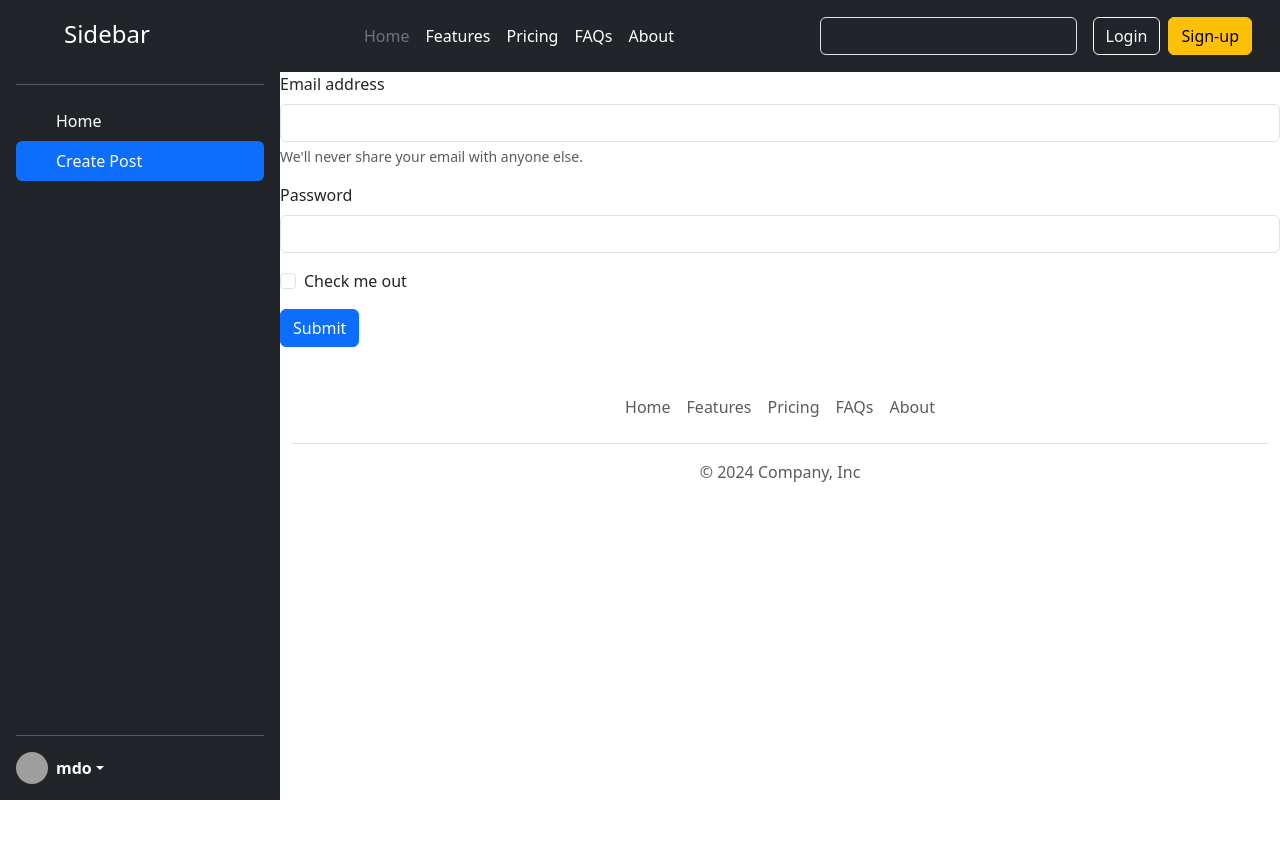
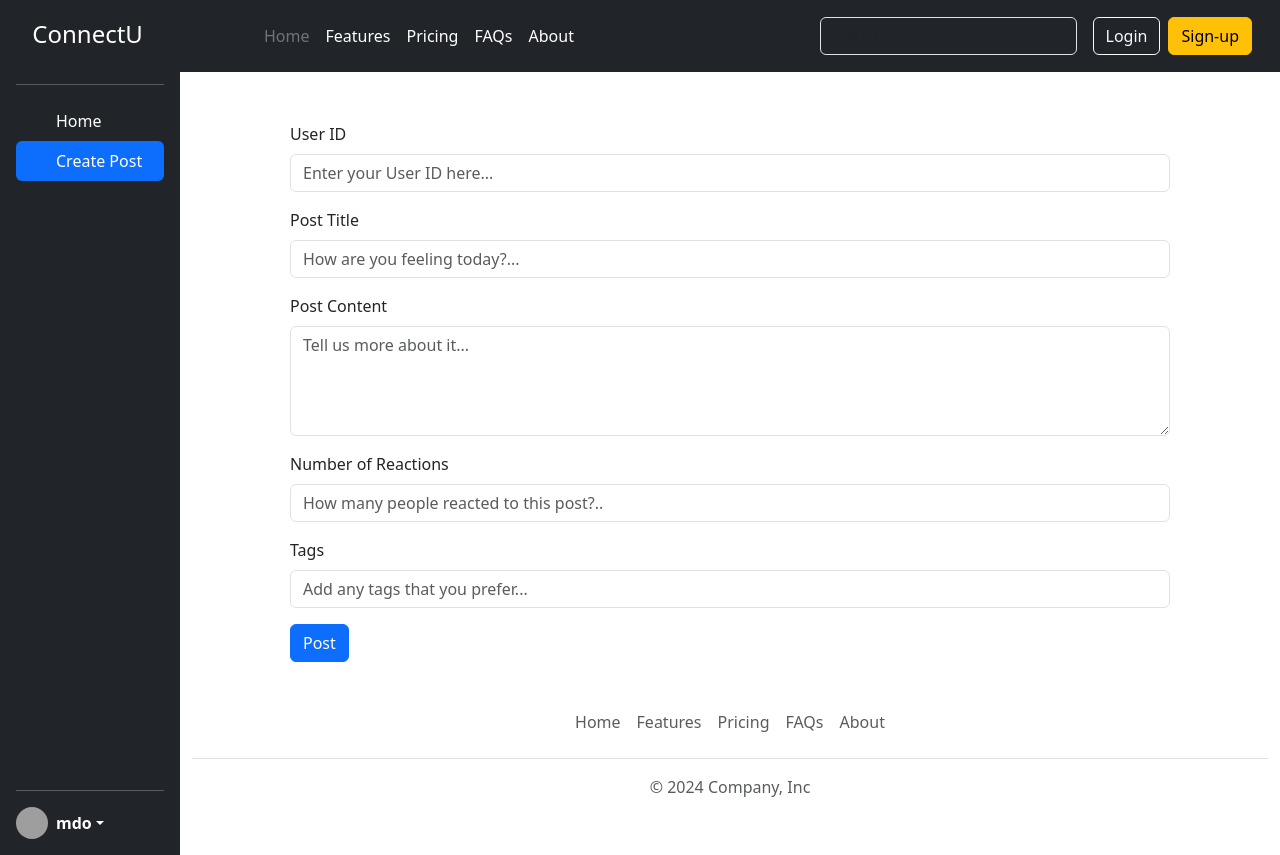
Before and after one commit to Lavi1124/Social_Media, a React (Vite) app: page / in a window 1280 px wide. Both pictures are taken after a click on the item "Create Post". Before the commit the page ends 800 px from the top, so only its background shows below. Built offline with nearby package versions, Linux system fonts and the light colour scheme; grey boxes are pictures that could not be loaded.

Commit message:
Add Create Post Function

```diff
--- a/index.html
+++ b/index.html
@@ -4,7 +4,7 @@
     <meta charset="UTF-8" />
     <link rel="icon" type="image/svg+xml" href="/vite.svg" />
     <meta name="viewport" content="width=device-width, initial-scale=1.0" />
-    <title>Social Media</title>
+    <title>ConnectU</title>
   </head>
   <body>
     <div id="root"></div>
--- a/src/App.css
+++ b/src/App.css
@@ -14,6 +14,7 @@
     margin: 25px 50px;
     min-width: 28rem;
 
+
 }
 
 .hashtag{
@@ -24,3 +25,19 @@
     width: 100%;
     margin: 15px 0 0 0;
 }
+
+.create-post{
+    width: 80%;
+    margin-left: 10%;
+    margin-top: 50px;
+}
+
+.sidebar-title{
+    margin-right: 20%
+}
+
+.cards-container{
+    display: flex;
+    flex-direction: column;
+    flex-wrap: wrap;
+}
--- a/src/components/CreatePost.jsx
+++ b/src/components/CreatePost.jsx
@@ -1,42 +1,98 @@
+import { useRef, useContext } from "react";
+import { PostList } from "../store/Post-List-Store";
+
 const CreatePost = () => {
+  const { addPost } = useContext(PostList);
+
+  const userIDElement = useRef();
+  const postTitleElement = useRef();
+  const postBodyElement = useRef();
+  const reactionsElement = useRef();
+  const tagsElement = useRef();
+
+  const handleOnSubmit = (event) => {
+    event.preventDefault();
+    const userID = userIDElement.current.value;
+    const postTitle = postTitleElement.current.value;
+    const postBody = postBodyElement.current.value;
+    const reactions = reactionsElement.current.value;
+    const tags = tagsElement.current.value.split(" ");
+
+    addPost(userID, postTitle, postBody, reactions, tags);
+
+    userIDElement.current.value = "";
+    postTitleElement.current.value = "";
+    postBodyElement.current.value = "";
+    reactionsElement.current.value = "";
+    tagsElement.current.value = "";
+  };
+
   return (
-    <form>
+    <form className="create-post" onSubmit={handleOnSubmit}>
       <div className="mb-3">
-        <label htmlFor="exampleInputEmail1" className="form-label">
-          Email address
+        <label htmlFor="userID" className="form-label">
+          User ID
         </label>
         <input
-          type="email"
+          type="text"
           className="form-control"
-          id="exampleInputEmail1"
-          aria-describedby="emailHelp"
+          id="userID"
+          placeholder="Enter your User ID here..."
+          ref={userIDElement}
         />
-        <div id="emailHelp" className="form-text">
-          We'll never share your email with anyone else.
-        </div>
       </div>
       <div className="mb-3">
-        <label htmlFor="exampleInputPassword1" className="form-label">
-          Password
+        <label htmlFor="title" className="form-label">
+          Post Title
         </label>
         <input
-          type="password"
+          type="text"
           className="form-control"
-          id="exampleInputPassword1"
+          id="title"
+          placeholder="How are you feeling today?..."
+          ref={postTitleElement}
         />
       </div>
-      <div className="mb-3 form-check">
+      <div className="mb-3">
+        <label htmlFor="body" className="form-label">
+          Post Content
+        </label>
+        <textarea
+          type="text"
+          className="form-control"
+          id="body"
+          placeholder="Tell us more about it..."
+          rows="4"
+          ref={postBodyElement}
+        />
+      </div>
+      <div className="mb-3">
+        <label htmlFor="reactions" className="form-label">
+          Number of Reactions
+        </label>
         <input
-          type="checkbox"
-          className="form-check-input"
-          id="exampleCheck1"
+          type="number"
+          className="form-control"
+          id="reactions"
+          placeholder="How many people reacted to this post?.."
+          ref={reactionsElement}
         />
-        <label className="form-check-label" htmlFpr="exampleCheck1">
-          Check me out
+      </div>
+      <div className="mb-3">
+        <label htmlFor="tags" className="form-label">
+          Tags
         </label>
+        <input
+          type="text"
+          className="form-control"
+          id="tags"
+          placeholder="Add any tags that you prefer..."
+          ref={tagsElement}
+        />
       </div>
+
       <button type="submit" className="btn btn-primary">
-        Submit
+        Post
       </button>
     </form>
   );
--- a/src/components/Sidebar.jsx
+++ b/src/components/Sidebar.jsx
@@ -2,7 +2,7 @@
   return (
     <div
       className="d-flex flex-column flex-shrink-0 p-3 text-bg-dark sidebar"
-      style={{ width: "280px" }}
+      style={{ width: "180px" }}
     >
       <a
         href="/"
@@ -11,7 +11,7 @@
         <svg className="bi pe-none me-2" width="40" height="32">
           <use xlinkHref="#bootstrap"></use>
         </svg>
-        <span className="fs-4">Sidebar</span>
+        <span className="fs-4 sidebar-title">ConnectU</span>
       </a>
       <hr />
       <ul className="nav nav-pills flex-column mb-auto">
--- a/src/store/Post-List-Store.jsx
+++ b/src/store/Post-List-Store.jsx
@@ -12,6 +12,8 @@
     newPostList = currPostList.filter(
       (Card) => Card.id !== action.payload.CardID
     );
+  } else if (action.type === "ADD_POST") {
+    newPostList = [action.payload, ...currPostList];
   }
   return newPostList;
 };
@@ -21,7 +23,19 @@
     postListReducer,
     DEFAULT_POST_LIST
   );
-  const addPost = () => {};
+  const addPost = (userID, postTitle, postBody, reactions, tags) => {
+    dispatchPostList({
+      type: "ADD_POST",
+      payload: {
+        id: Date.now(),
+        title: postTitle,
+        body: postBody,
+        reactions: reactions,
+        userID: userID,
+        tags: tags,
+      },
+    });
+  };
 
   const deletePost = (CardID) => {
     dispatchPostList({
```
